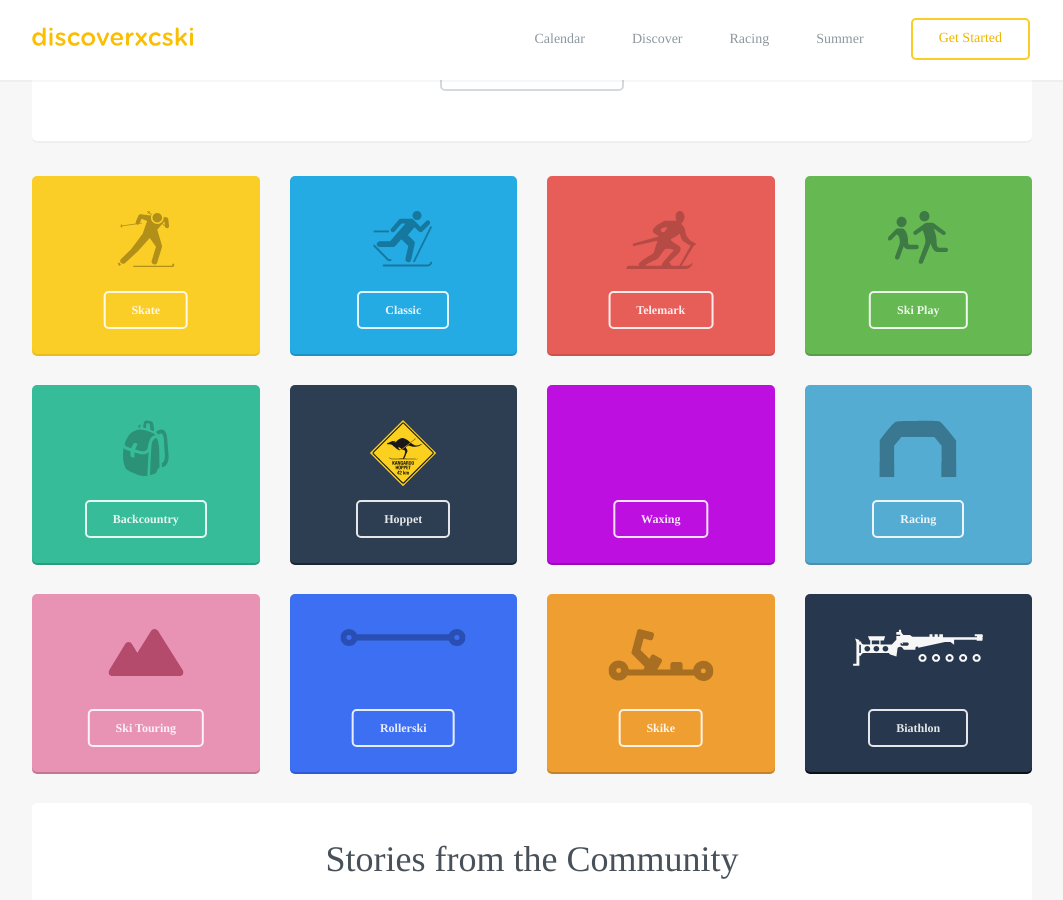
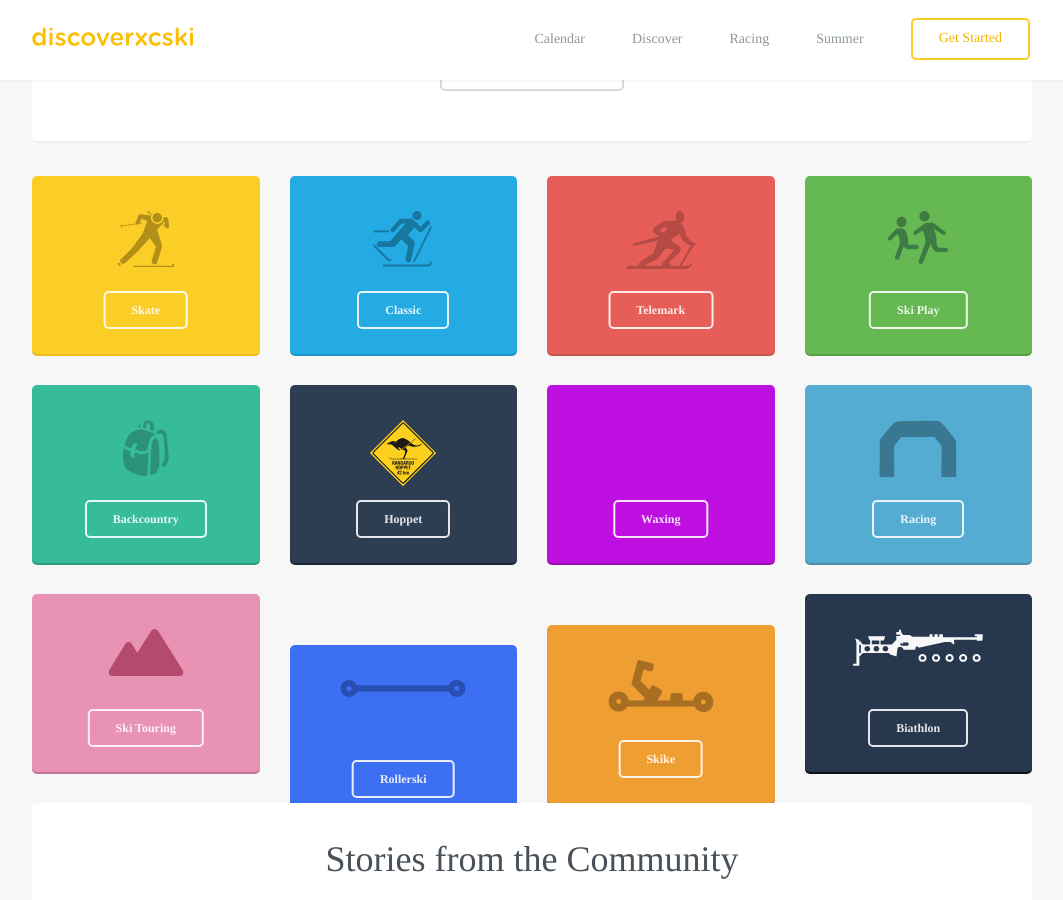
Before and after one commit to robcatto/robcatto.github.io, a Jekyll site: the page index.html, which Jekyll copies as it is, in a window 1280 px wide and 900 px high, scrolled down 1140 px. Shown: the whole window, without its empty margins (108-1171 px from the left). Built offline with Jekyll 4.4.1, drawn with Linux system fonts in a browser that asks for light colours; some web fonts are replaced; Markdown is read by kramdown in place of the engine named in the settings.

Commit message:
Update index.html

```diff
--- a/index.html
+++ b/index.html
@@ -700,7 +700,7 @@
                                                 </div>
                         </div>
                         <div class="column four">
-                                                <div class="callout-card nav-card" style="background-color: #3D6FF3;box-shadow: 0px 2px 0px rgba(45, 91, 216, 1);">
+                                                <div class="callout-card nav-card" style="background-color: #3D6FF3;box-shadow: 0px 2px 0px rgba(45, 91, 216, 1); top: 51px;">
                                                     <svg width="125px" height="17px" viewBox="0 0 125 17" version="1.1" xmlns="http://www.w3.org/2000/svg" xmlns:xlink="http://www.w3.org/1999/xlink" xmlns:sketch="http://www.bohemiancoding.com/sketch/ns">
     <!-- Generator: Sketch 3.3.2 (12043) - http://www.bohemiancoding.com/sketch -->
     <title>rollerski copy</title>
@@ -726,7 +726,7 @@
                                                 </div>
                         </div>
                         <div class="column four">
-                                                <div class="callout-card nav-card" style="background-color: #EF9E32;box-shadow: 0px 2px 0px rgba(197, 130, 40, 1);">
+                                                <div class="callout-card nav-card" style="background-color: #EF9E32;box-shadow: 0px 2px 0px rgba(197, 130, 40, 1); top: 31px;">
                                                     <svg width="105px" height="52px" viewBox="0 0 105 52" version="1.1" xmlns="http://www.w3.org/2000/svg" xmlns:xlink="http://www.w3.org/1999/xlink" xmlns:sketch="http://www.bohemiancoding.com/sketch/ns">
     <!-- Generator: Sketch 3.3.2 (12043) - http://www.bohemiancoding.com/sketch -->
     <title>Skike</title>
```
